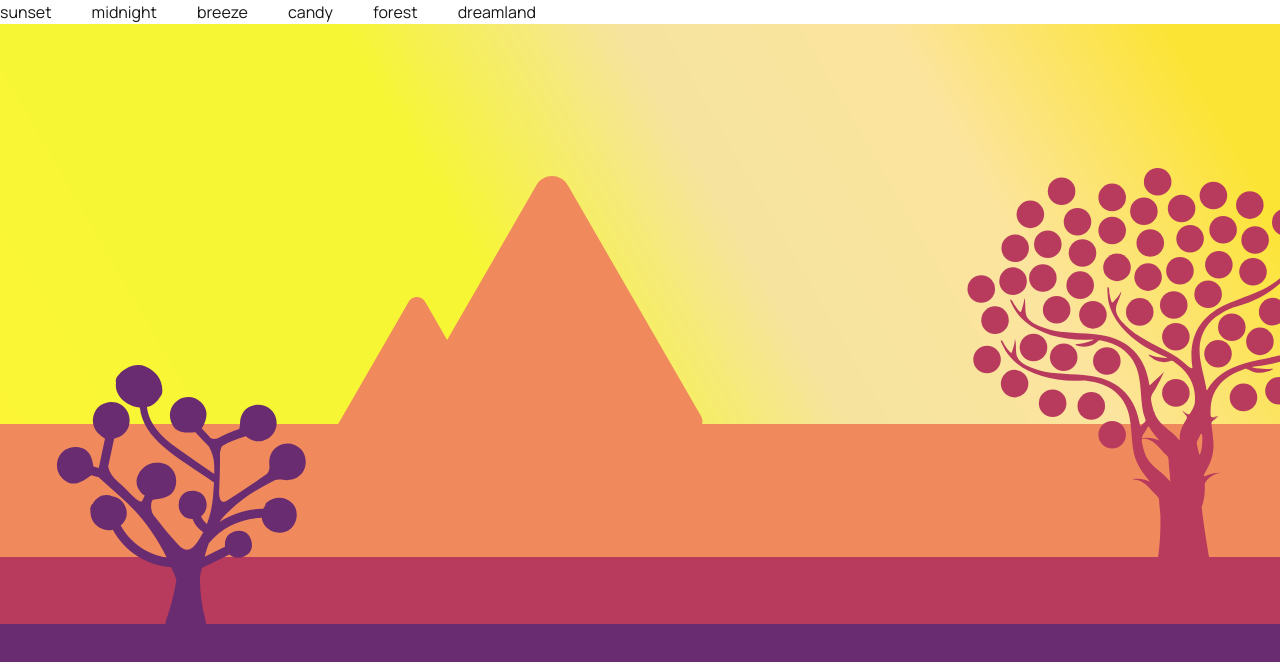
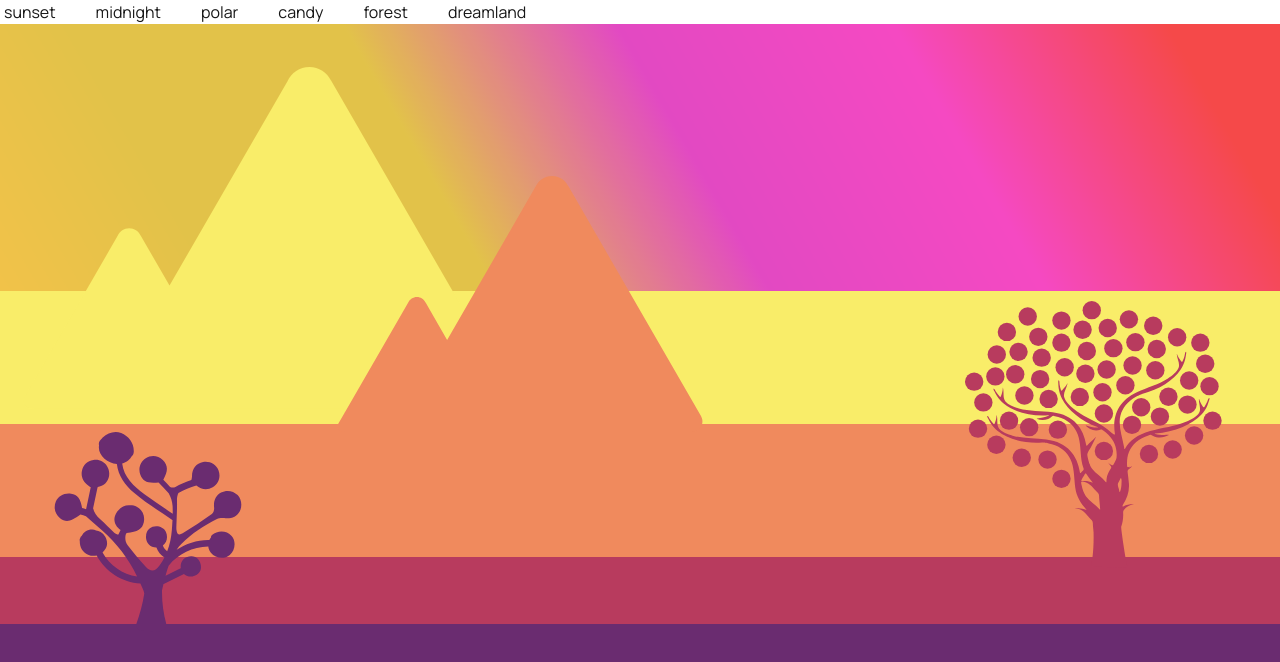
Before and after one commit to manuelrosello/parallaxescape, a Next.js app: page / in a window 1280 px wide. Shown: the top 662 px of the page. Built offline with nearby package versions, Linux system fonts and the light colour scheme.

Commit message:
Updated pallette system and colors

```diff
--- a/app/lib/palettes.tsx
+++ b/app/lib/palettes.tsx
@@ -3,6 +3,7 @@ export type Palette = {
   "--layer-two": string;
   "--layer-three": string;
   "--layer-four": string;
+  "--bg": string;
 };
 
 export const palettes: Record<string, Palette> = {
@@ -11,35 +12,41 @@ export const palettes: Record<string, Palette> = {
     "--layer-two": "#B83B5E",
     "--layer-three": "#F08A5D",
     "--layer-four": "#F9ED69",
+    "--bg": "#EC8686",
   },
   midnight: {
     "--layer-one": "#070F2B",
     "--layer-two": "#1B1A55",
     "--layer-three": "#535C91",
     "--layer-four": "#9290C3",
+    "--bg": "#9290C3",
   },
-  breeze: {
+  polar: {
     "--layer-one": "#1B262C",
     "--layer-two": "#0F4C75",
     "--layer-three": "#3282B8",
     "--layer-four": "#BBE1FA",
+    "--bg": "#3282B8",
   },
   candy: {
     "--layer-one": "#F7418F",
     "--layer-two": "#FC819E",
     "--layer-three": "#FEC7B4",
     "--layer-four": "#FFF3C7",
+    "--bg": "#F8B0D8",
   },
   forest: {
     "--layer-one": "#092635",
     "--layer-two": "#1B4242",
     "--layer-three": "#5C8374",
     "--layer-four": "#9EC8B9",
+    "--bg": "#9EC8B9",
   },
   dreamland: {
     "--layer-one": "#8E7AB5",
     "--layer-two": "#B784B7",
     "--layer-three": "#E493B3",
     "--layer-four": "#EEA5A6",
+    "--bg": "#E493B3",
   },
 };
--- a/app/lib/switcher.tsx
+++ b/app/lib/switcher.tsx
@@ -12,17 +12,17 @@ export default function PaletteSwitcher() {
   // Apply the selected palette to the document's root and save it to local storage
   useEffect(() => {
     const root = document.documentElement;
-    const palette = palettes[currentPalette];
+    const palette = palettes[currentPalette] || defaultPalette;
 
     for (const [key, value] of Object.entries(palette)) {
       root.style.setProperty(key, value);
     }
 
     localStorage.setItem("palette", currentPalette);
-  }, [currentPalette]);
+  }, [currentPalette, defaultPalette]);
 
   return (
-    <div className="flex flex-row gap-10">
+    <div className="flex flex-row gap-10 px-1">
       {Object.keys(palettes).map((p) => (
         <button key={p} onClick={() => setCurrentPalette(p)}>
           {p}
--- a/app/page.tsx
+++ b/app/page.tsx
@@ -1,28 +1,17 @@
-import PaletteSwitcher from "./lib/switcher";
-import Tree from './lib/sceneryElements/tree.svg';
-import BigTree from './lib/sceneryElements/bigTree.svg';
-import Mountains from './lib/sceneryElements/mountains.svg';
+"use client";
+
+import { useEffect, useState } from "react";
+import Loader from "./ui/parallax/loader";
+import Parallax from "./ui/parallax/parallax";
 import "./ui/styles/parallax.scss";
 
 export default function Home() {
-  return (
-    <>
-      <PaletteSwitcher></PaletteSwitcher>
-      <div className="pe-l1 absolute z-30 h-screen w-screen overflow-hidden">
-        <div className="absolute h-1/4 bottom-0 w-full"></div>
-        <Tree className="absolute h-1/3 bottom-48 left-12"></Tree>
-      </div>
-      <div className="pe-l2 absolute z-20 h-screen w-screen overflow-hidden">
-        <div className="absolute h-1/3 bottom-0 w-full"></div>
-        <BigTree className="absolute h-1/2 bottom-64 left-3/4"></BigTree>
-      </div>
-      <div className="pe-l3 absolute z-10 h-screen w-screen overflow-hidden">
-        <div className="absolute h-1/2 bottom-0 w-full"></div>
-        <Mountains className="absolute h-1/2 bottom-80 left-1/4"></Mountains>
-      </div>
-      <div className="pe-bg absolute z-0 h-screen w-screen overflow-hidden">
-        <div className="absolute h-full bottom-0 w-full"></div>
-      </div>
-    </>
-  );
+  const [content, setContent] = useState(<Loader></Loader>);
+  useEffect(() => {
+    // Wait until browser detection
+    if (typeof window !== "undefined") {
+      setContent(<Parallax></Parallax>);
+    }
+  }, []);
+  return content;
 }
--- /dev/null
+++ b/app/ui/parallax/loader.tsx
@@ -0,0 +1,7 @@
+export default function Loader() {
+  return (
+    <>
+      <p>loading...</p>
+    </>
+  );
+}
--- /dev/null
+++ b/app/ui/parallax/parallax.tsx
@@ -0,0 +1,31 @@
+import BigTree from "@/app/lib/sceneryElements/bigTree.svg";
+import Mountains from "@/app/lib/sceneryElements/mountains.svg";
+import Tree from "@/app/lib/sceneryElements/tree.svg";
+import PaletteSwitcher from "@/app/lib/switcher";
+
+export default function Parallax() {
+  return (
+    <>
+      <PaletteSwitcher></PaletteSwitcher>
+      <div className="pe-l1 absolute z-40 h-screen w-screen overflow-hidden">
+        <div className="absolute h-1/4 bottom-0 w-full"></div>
+        <Tree className="absolute h-1/4 bottom-48 left-12"></Tree>
+      </div>
+      <div className="pe-l2 absolute z-30 h-screen w-screen overflow-hidden">
+        <div className="absolute h-1/3 bottom-0 w-full"></div>
+        <BigTree className="absolute h-1/3 bottom-64 left-3/4"></BigTree>
+      </div>
+      <div className="pe-l3 absolute z-20 h-screen w-screen overflow-hidden">
+        <div className="absolute h-1/2 bottom-0 w-full"></div>
+        <Mountains className="absolute h-1/2 bottom-80 left-1/4"></Mountains>
+      </div>
+      <div className="pe-l4 absolute z-10 h-screen w-screen overflow-hidden">
+        <div className="absolute h-2/3 bottom-0 w-full"></div>
+        <Mountains className="absolute h-2/3 bottom-80 left-1/6"></Mountains>
+      </div>
+      <div className="pe-bg absolute z-0 h-screen w-screen overflow-hidden">
+        <div className="absolute h-full bottom-0 w-full"></div>
+      </div>
+    </>
+  );
+}
--- a/app/ui/styles/parallax.scss
+++ b/app/ui/styles/parallax.scss
@@ -1,8 +1,9 @@
 :root {
   --layer-one: #6a2c70;
   --layer-two: #b83b5e;
-  --layer-three: #f08a5d;
+  --layer-three: #f09f5d;
   --layer-four: #f9ed69;
+  --bg: #f09f5d;
 }
 
 .pe-l1 {
@@ -35,7 +36,7 @@
   }
 }
 
-.pe-bg {
+.pe-l4 {
   svg {
     fill: var(--layer-four);
   }
@@ -43,12 +44,16 @@
     background-color: var(--layer-four);
     background: var(--layer-four);
   }
-  // background-image: url(/backgrounds/bigdaddy.jpeg);
-  // background-repeat: no-repeat;
-  // background-size: cover;
-  // background-position: center;
-  // position: relative;
-  // overflow: hidden;
+}
+
+.pe-bg {
+  svg {
+    fill: var(--layer-four);
+  }
+  div {
+    background-color: var(--bg);
+    background: var(--bg);
+  }
 }
 
 .pe-bg::before {
@@ -99,17 +104,3 @@
     background-position: 0% 50%; /* Return to the start smoothly */
   }
 }
-
-/* Main content
-  .mr-main-content {
-    animation: fadeIn 10s linear;
-  }
-
-  @keyframes fadeIn {
-    0% {
-      translateX: -100%;
-    }
-    100% {
-      translateX: 0%;
-    }
-  } */
```
